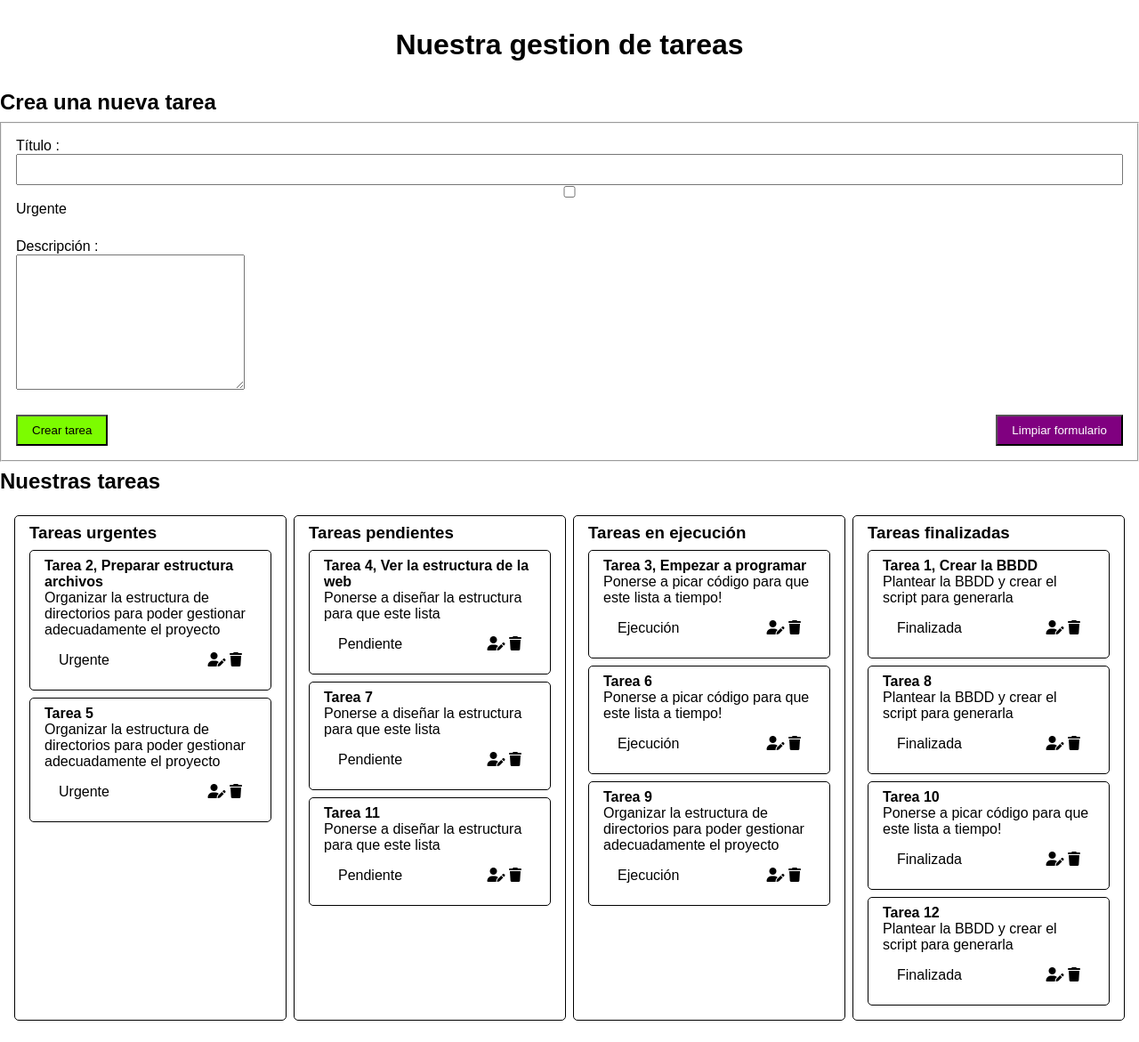
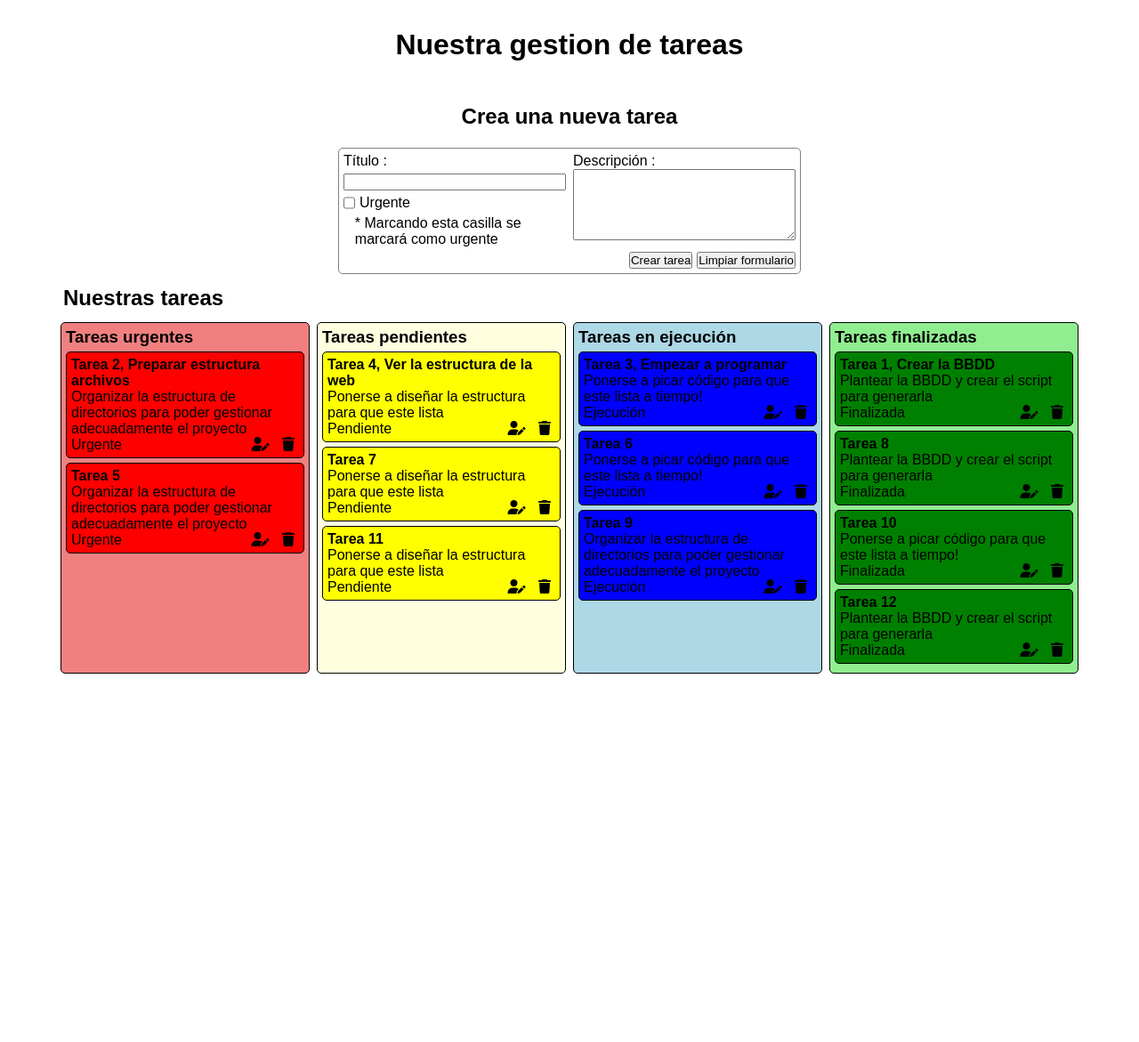
Before and after one commit to anondiaz/gestor_tareas_EC_UF1844, a PHP site: page / in a window 1280 px wide. Shown: the whole page at 89% size. After the commit the page ends 757 px from the top, so only its background shows below. Run offline with PHP 8.4, Linux system fonts and the light colour scheme; data comes from the database, SQL or seed files in the repository; a stand-in replaces the project's code that opens the database connection.

Commit message:
In progress

```diff
--- a/gestor_tareas_EC_UF1844/css/style.css
+++ b/gestor_tareas_EC_UF1844/css/style.css
@@ -4,8 +4,17 @@
   box-sizing: border-box;
   font-family: Arial, Helvetica, sans-serif;
 }
+:root {
+  --breakpoint: 1200px;
+  --color-clar: rgb(245, 245, 245);
+  --color-secundari: #a46d3c;
+  --color-secundari50x100: hsla(28, 46%, 44%, 0.5);
+}
 
-
+/* Ayuda a definir estructura y distribución de los elementos, comentar cuando ya no sea necesario */
+/* div {
+  border: 2px solid black;
+} */
 
 h1 {
   text-align: center;
@@ -13,46 +22,131 @@ h1 {
 }
 
 main {
-    /* max-width: 1000px; */
     margin: 0 auto;
     display: flex;
     flex-direction: column;
-    div {
-        margin: .5rem 0;
-        padding: 0.5rem 1rem;
-        border: 1px solid black;
-        border-radius: 5px;
+    align-items: center;
+  }
+
+.formularios {
+  display: flex;
+  flex-direction: column;
+  align-items: center;
+  h2 {
+    margin: 1rem 0;
   }
 }
 
-form {
-    margin: 0.5rem 0;
-    div{
-        border: 0;
+.crear {
+  max-width: 1000px;
+  border: 1px solid grey;
+  border-radius: 5px;
+  padding: 5px;
+  margin: 5px;
+  display: flex;
+  flex-wrap: nowrap;
+  flex-direction: column;
+  gap: 5px;
+  .datos {
+    display: flex;
+    flex-wrap: wrap;
+    justify-content: center;
+    gap: 0.5rem;
+    .base {
+      display: flex;
+      flex-direction: column;
+      gap: 5px;
+      max-width: 250px;
+      #titulo {
+        width: 100%;
       }
-    label {
-        display: block;
+      div {
+        display: flex;
+        justify-content: flex-start;
+        flex-direction: row;
+        gap: 5px;
       }
-    input{
-        width: 100%;
-        padding: 0.5rem 1rem;
-    }
-    div:last-child {
-    display: flex;
-    justify-content: space-between;
-    }
-    button[type='submit'] {
-        background-color: lawngreen;
-        padding: 0.5rem 1rem;
-
-    }
-    button[type='reset'] {
-        background-color: purple;
-        padding: 0.5rem 1rem;
-        color: white;
+      p {
+        padding: 0 0.8rem;
       }
     }
+    .detalle {
+      display: flex;
+      flex-direction: column;
+      textarea {
+        min-width: 250px;
+        max-width: 300px;
+        min-height: 80px;
+        max-height: 100px;
+      }
+    }
+    /* .fecha {
+
+    } */
+  }
+  .botones {
+    display: flex;
+    flex-wrap: nowrap;
+    flex-direction: row;
+    justify-content: flex-end;
+    gap: 5px;
+  }
+}
+
+section {
+    h2 {
+        margin: 0.5rem;
+      }
+}
+
+.tareas {
+  border: none;
+  padding: 5px;
+  display: flex;
+  flex-direction: row;
+  flex-wrap: wrap;
+  gap: 0.5rem;
+}
+
+.estados {
+    border: 1px solid black;
+    border-radius: 5px;
+    padding: 5px;
+    max-width: 280px;
+}
+
+.urgente {
+  background-color: lightcoral;
+  div {
+    background-color: red;
+  }
+}
+.pendiente {
+  background-color: lightyellow;
+  div {
+    background-color: yellow;
+  }
+}
+.ejecucion {
+  background-color: lightblue;
+  div {
+    background-color: blue;
+  }
+}
+.finalizada {
+  background-color: lightgreen;
+  div {
+    background-color: green;
+  }
+}
+
 .items {
+  border: 1px solid black;
+  border-radius: 5px;
+  min-width: 250px;
+  width: 100%;
+  padding: 5px;
+  margin: 5px 0;
   display: flex;
   flex-direction: column;
   div {
@@ -60,14 +154,8 @@ form {
     justify-content: space-between;
     border: none;
   }
-    a{
+  a {
     color: inherit;
+    margin: 5px;
   }
 }
-
-.tareas {
-    border: none;
-    display: grid;
-    grid-template-columns: 1fr 1fr 1fr 1fr;
-    gap: 0.5rem;
-}
--- a/gestor_tareas_EC_UF1844/delete.php
+++ b/gestor_tareas_EC_UF1844/delete.php
@@ -1,7 +1,7 @@
 <?php
 
-require_once 'connection.php';
-// require_once 'connection2.php';
+// require_once 'connection.php';
+require_once 'connection2.php';
 // require_once 'connection3.php';
 
 // echo "Soy delete.php";
--- a/gestor_tareas_EC_UF1844/index.php
+++ b/gestor_tareas_EC_UF1844/index.php
@@ -6,8 +6,8 @@
 // include_once 'nombre_fichero.php';  // Usar el error como un warning, no detendremos el script, solo realiza la conexión una vez
 // require_once 'nombre_fichero.php'; // Usar el error como crítico y detiene el script, solo realiza la conexión una vez
 
-require_once 'connection.php';
-// require_once 'connection2.php';
+// require_once 'connection.php';
+require_once 'connection2.php';
 // require_once 'connection3.php';
 require_once 'traduccion_estados.php';
 // echo "Soy el index.php";
@@ -58,6 +58,9 @@ $conn = null;
 <head>
     <meta charset="UTF-8">
     <meta name="viewport" content="width=device-width, initial-scale=1.0">
+    <meta name="author" content="bewsystems by anondiaz" />
+    <meta name="description" content="Gestión de tareas" />
+    <meta name="keywords" content="Gestión de tareas" />
     <title>Gestor de tareas</title>
     <link rel="stylesheet" href="https://cdnjs.cloudflare.com/ajax/libs/font-awesome/6.7.2/css/all.min.css" integrity="sha512-Evv84Mr4kqVGRNSgIGL/F/aIDqQb7xQ2vcrdIwxfjThSH8CSR7PBEakCr51Ck+w+/U6swU2Im1vVX0SVk9ABhg==" crossorigin="anonymous" referrerpolicy="no-referrer" />
     <link rel="stylesheet" href="css/style.css">
@@ -68,13 +71,11 @@ $conn = null;
         <h1>Nuestra gestion de tareas</h1>
     </header>
     <main>
-
-        <section>
-
+        <section class="formularios">
             <?php if ($_GET) : ?>
                 <h2>Modifica tus tareas</h2>
-                <form action="update.php" method="post">
-                    <fieldset>
+                <form class="modificar" action="update.php" method="post">
+
                     <input type="text" name="id" value="<?= $_GET['id'] ?>" hidden>
                     <div>
                         <label for="usuario">Título : </label>
@@ -98,39 +99,38 @@ $conn = null;
                         <button type="reset">Limpiar formulario</button>
                     </div>
 
-                    </fieldset>
-
                 </form>
             <?php else : ?>
                 <h2>Crea una nueva tarea</h2>
                 <form action="insert.php" method="post">
-                    <fieldset>
-
+                    <div class="crear">
+                        <div class="datos">
+                            <div class="base">
+                                <label for="usuario">Título : </label>
+                                <input maxlength="40" type="text" name="titulo" id="titulo">
                                 <div>
-                            <label for="usuario">Título : </label>
-                            <input type="text" name="titulo" id="titulo">
                                     <input type="checkbox" name="urgente" id="urgente">
                                     <label for="urgente">Urgente</label>
                                 </div>
-                        <div>
+                                <p> * Marcando esta casilla se marcará como urgente</p>
+                            </div>
+                            <div class="detalle">
                                 <label for="color">Descripción : </label>
-                            <textarea name="descripcion" cols="30" rows="10"></textarea>
+                                <textarea name="descripcion" maxlength="150"></textarea>
                             </div>
-                        <div>
+                        </div>
+                        <div class="botones">
                             <button type="submit">Crear tarea</button>
                             <button type="reset">Limpiar formulario</button>
                         </div>
-
-                    </fieldset>
-
+                    </div>
                 </form>
-            <?php endif;  ?>
+            <?php endif; ?>
         </section>
         <section>
             <h2>Nuestras tareas</h2>
-
             <div class="tareas">
-                <div class="urgente">
+                <div class="estados urgente">
                     <h3>Tareas urgentes</h3>
                     <?php foreach ($arrayFilas as $fila) : ?>
                         <!-- <?= $fila['estado'] ?> -->
@@ -148,15 +148,15 @@ $conn = null;
                                         <?= $fila['estado'] ?>
                                     </p>
                                     <span>
-                                        <a href="index.php?id=<?= $fila['id_tarea']?>&titulo= <?= str_replace(" ", "%20", $fila['titulo'])?>&descripcion=<?= str_replace(" ", "%20", $fila['descripcion'])?>&estado=<?= str_replace(" ", "%20", $fila['estado'])?>"><i class="fa-solid fa-user-pen"></i></a>
-                                        <a href="delete.php?id=<?= $fila['id_tarea']?>"><i class="fa-solid fa-trash"></i></a>
+                                        <a href="index.php?id=<?= $fila['id_tarea'] ?>&titulo= <?= str_replace(" ", "%20", $fila['titulo']) ?>&descripcion=<?= str_replace(" ", "%20", $fila['descripcion']) ?>&estado=<?= str_replace(" ", "%20", $fila['estado']) ?>"><i class="fa-solid fa-user-pen"></i></a>
+                                        <a href="delete.php?id=<?= $fila['id_tarea'] ?>"><i class="fa-solid fa-trash"></i></a>
                                     </span>
                                 </div>
                             </div>
                         <?php endif;  ?>
                     <?php endforeach ?>
                 </div>
-                <div class="pendiente">
+                <div class="estados pendiente">
                     <h3>Tareas pendientes</h3>
                     <?php foreach ($arrayFilas as $fila) : ?>
                         <?php if ($fila['estado'] == "Pendiente") : ?>
@@ -172,15 +172,15 @@ $conn = null;
                                         <?= $fila['estado'] ?>
                                     </p>
                                     <span>
-                                    <a href="index.php?id=<?= $fila['id_tarea']?>&titulo= <?= str_replace(" ", "%20", $fila['titulo'])?>&descripcion=<?= str_replace(" ", "%20", $fila['descripcion'])?>&estado=<?= str_replace(" ", "%20", $fila['estado'])?>"><i class="fa-solid fa-user-pen"></i></a>
-                                    <a href="delete.php?id=<?= $fila['id_tarea']?>"><i class="fa-solid fa-trash"></i></a>
+                                        <a href="index.php?id=<?= $fila['id_tarea'] ?>&titulo= <?= str_replace(" ", "%20", $fila['titulo']) ?>&descripcion=<?= str_replace(" ", "%20", $fila['descripcion']) ?>&estado=<?= str_replace(" ", "%20", $fila['estado']) ?>"><i class="fa-solid fa-user-pen"></i></a>
+                                        <a href="delete.php?id=<?= $fila['id_tarea'] ?>"><i class="fa-solid fa-trash"></i></a>
                                     </span>
                                 </div>
                             </div>
                         <?php endif;  ?>
                     <?php endforeach ?>
                 </div>
-                <div class="ejecucion">
+                <div class="estados ejecucion">
                     <h3>Tareas en ejecución</h3>
                     <?php foreach ($arrayFilas as $fila) : ?>
                         <?php if ($fila['estado'] == "Ejecución") : ?>
@@ -196,15 +196,15 @@ $conn = null;
                                         <?= $fila['estado'] ?>
                                     </p>
                                     <span>
-                                        <a href="index.php?id=<?= $fila['id_tarea']?>&titulo= <?= str_replace(" ", "%20", $fila['titulo'])?>&descripcion=<?= str_replace(" ", "%20", $fila['descripcion'])?>&estado=<?= str_replace(" ", "%20", $fila['estado'])?>"><i class="fa-solid fa-user-pen"></i></a>
-                                        <a href="delete.php?id=<?= $fila['id_tarea']?>"><i class="fa-solid fa-trash"></i></a>
+                                        <a href="index.php?id=<?= $fila['id_tarea'] ?>&titulo= <?= str_replace(" ", "%20", $fila['titulo']) ?>&descripcion=<?= str_replace(" ", "%20", $fila['descripcion']) ?>&estado=<?= str_replace(" ", "%20", $fila['estado']) ?>"><i class="fa-solid fa-user-pen"></i></a>
+                                        <a href="delete.php?id=<?= $fila['id_tarea'] ?>"><i class="fa-solid fa-trash"></i></a>
                                     </span>
                                 </div>
                             </div>
                         <?php endif;  ?>
                     <?php endforeach ?>
                 </div>
-                <div class="finalizada">
+                <div class="estados finalizada">
                     <h3>Tareas finalizadas</h3>
                     <?php foreach ($arrayFilas as $fila) : ?>
                         <?php if ($fila['estado'] == "Finalizada") : ?>
@@ -220,8 +220,8 @@ $conn = null;
                                         <?= $fila['estado'] ?>
                                     </p>
                                     <span>
-                                    <a href="index.php?id=<?= $fila['id_tarea']?>&titulo= <?= str_replace(" ", "%20", $fila['titulo'])?>&descripcion=<?= str_replace(" ", "%20", $fila['descripcion'])?>&estado=<?= str_replace(" ", "%20", $fila['estado'])?>"><i class="fa-solid fa-user-pen"></i></a>
-                                    <a href="delete.php?id=<?= $fila['id_tarea']?>"><i class="fa-solid fa-trash"></i></a>
+                                        <a href="index.php?id=<?= $fila['id_tarea'] ?>&titulo= <?= str_replace(" ", "%20", $fila['titulo']) ?>&descripcion=<?= str_replace(" ", "%20", $fila['descripcion']) ?>&estado=<?= str_replace(" ", "%20", $fila['estado']) ?>"><i class="fa-solid fa-user-pen"></i></a>
+                                        <a href="delete.php?id=<?= $fila['id_tarea'] ?>"><i class="fa-solid fa-trash"></i></a>
                                     </span>
                                 </div>
                             </div>
--- a/gestor_tareas_EC_UF1844/insert.php
+++ b/gestor_tareas_EC_UF1844/insert.php
@@ -1,7 +1,7 @@
 <?php
 
-require_once 'connection.php';
-// require_once 'connection2.php';
+// require_once 'connection.php';
+require_once 'connection2.php';
 // require_once 'connection3.php';
 // require_once 'traduccion_colores.php';
 
--- a/gestor_tareas_EC_UF1844/update.php
+++ b/gestor_tareas_EC_UF1844/update.php
@@ -1,7 +1,7 @@
 <?php
 
-require_once 'connection.php';
-// require_once 'connection2.php';
+// require_once 'connection.php';
+require_once 'connection2.php';
 // require_once 'connection3.php';
 // require_once 'traduccion_colores.php';
 
```
Lines whose indentation alone changed are shown as unchanged.
